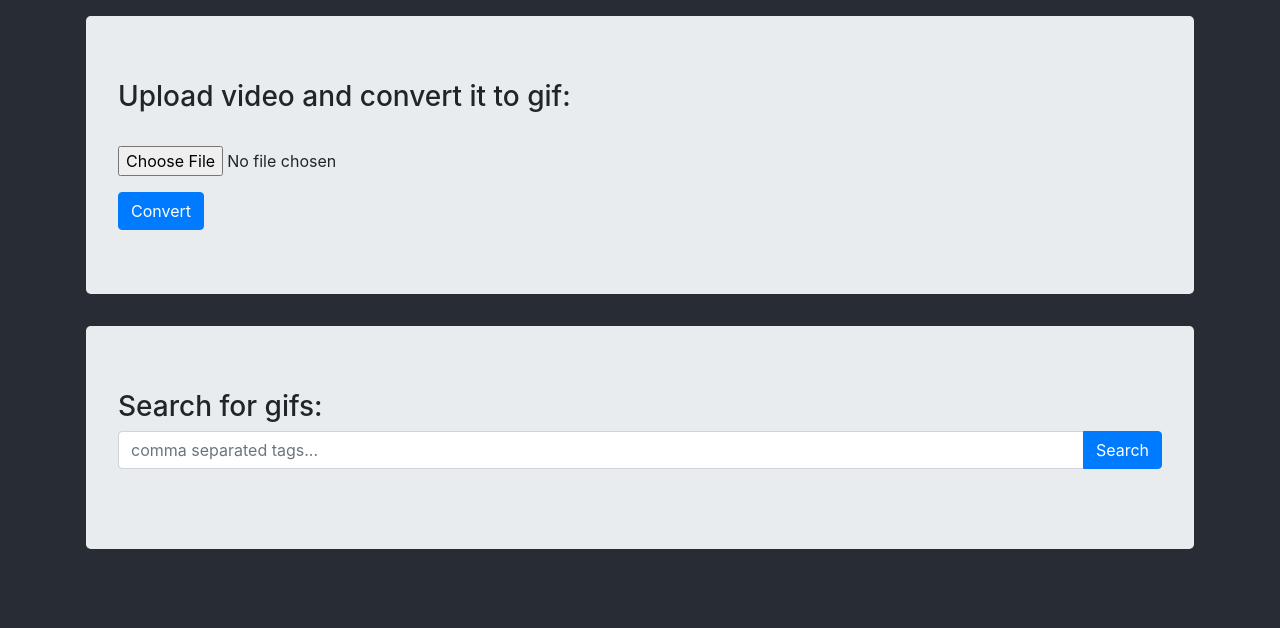
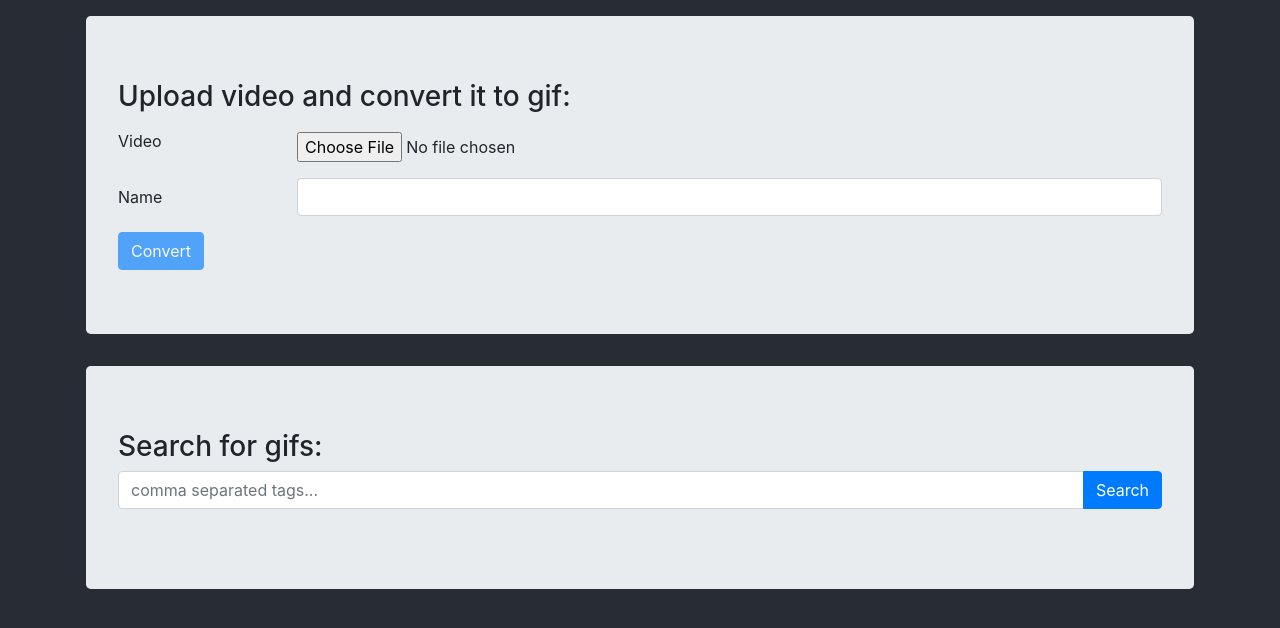
Before and after one commit to AWS-Gifmaker/gifmaker-web, a React (Create React App) app: page / in a window 1280 px wide. Shown: the top 628 px of the page. Built offline with nearby package versions, Linux system fonts and the light colour scheme.

Commit message:
no message

```diff
--- a/src/App.js
+++ b/src/App.js
@@ -1,25 +1,75 @@
 import logo from './logo.svg';
 import './App.css';
-import {Container, InputGroup, FormControl, Button, Form, FormGroup, Jumbotron} from 'react-bootstrap'
+import {Row, Col,Container, InputGroup, FormControl, Button, Form, FormGroup, Jumbotron} from 'react-bootstrap'
 import 'bootstrap/dist/css/bootstrap.min.css';
 import {useState} from 'react'
 
 function App() {
   const [query, setQuery] = useState("");
+  const [name, setName] = useState("");
+  const [file, setFile] = useState();
+  const url = `http://localhost:8000`;
+
   const handleSearch = () => {
+      console.log("searching tags  " + query);
+      getGifs();
+  }
+  const getGifs = () => {
+      const gifsUrl = url + "gifs";
+      const options = {
+        method: 'GET',
+        headers: {accept: 'application/json'},
+      }
       const tags = query.split(',');
-      //query lambda
-      console.log("searching tags  " + query);
+      console.log(tags);
+      var params = new URLSearchParams();
+      tags.length == 1 && params.append("name", tags[0]);
+      tags.length != 1 && params.append("tags", tags);
+      const getGifsUrl = url + "/gifs/" + params;
+
+      fetch(getGifsUrl, options)
+      .then(response => response.json())
+      .then((data) => console.log(data));
+  }
+
+  const uploadFile = () => {
+    var reader = new FileReader();
+    reader.onload = (e) => {
+      if(e.target.readyState != 2) return;
+      if(e.target.error) {
+          alert('Error while reading file');
+          return;
+      }
+      const fileEncoded = e.target.result;
+      const options = {
+        method: 'POST',
+        headers: {'Content-Type': 'application/json', accept: 'application/json'},
+        body: JSON.stringify({
+          name: name,
+          image_file: fileEncoded
+        })
+      }
+      const createGifUrl = url + "/gifs/create";
+      fetch(createGifUrl, options)
+      .then(response => response.json())
+      .then((data) => console.log(data));
+    }
+    reader.readAsText(file);
   }
   const fileUploadSubmit = (event) => {
     const form = event.currentTarget;
+    event.preventDefault();
+    console.log("validating");
     if (form.checkValidity() === false) {
-      event.preventDefault();
+    console.log("invalid");
       event.stopPropagation();
     }
     //upload to bucket
-      console.log("uploading file" + form);
+    console.log("name " + name);
+    console.log("file " + file);
+    uploadFile();
   }
+  const isValidForm = file && name;
   return (
   <div className="app">
     <Container className="p-3">
@@ -27,11 +77,28 @@ function App() {
           <h3 className="App-header">
             Upload video and convert it to gif:
           </h3>
-        <Form onSubmit={fileUploadSubmit}>
-            <Form.Group>
-              <Form.File id="file1" label="" accept="video/mp4,video/x-m4v,video/*" />
+        <Form onSubmit={fileUploadSubmit} validated={ file && name} >
+            <Form.Group as={Row} class="mb-3">
+              <Form.Label column sm="2">
+                Video
+              </Form.Label>
+              <Col sm="10">
+              <Form.File
+              id="image_file"
+              onChange={(e) => setFile(e.target.files[0])}
+              style={{marginTop: 10}}
+              accept="video/mp4,video/x-m4v,video/*" />
+              </Col>
              </Form.Group>
-             <Button variant="primary">Convert</Button>
+             <Form.Group as={Row} className="mb-3">
+              <Form.Label column sm="2">
+                Name
+              </Form.Label>
+              <Col sm="10">
+              <Form.Control type="text" placeholder="" value={name} onChange={(e) => setName(e.target.value)} />
+              </Col>
+             </Form.Group>
+             <Button disabled={!isValidForm} variant="primary" type="submit">Convert</Button>
         </Form>
         </Jumbotron>
         <Jumbotron>
```
